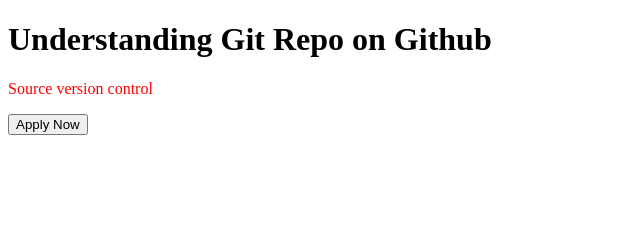
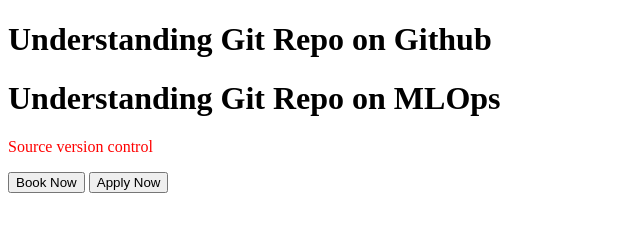
Before and after one commit to chalasani2899/git-training, a plain HTML site: page index.html in a window 1280 px wide. Shown: the whole page, without its empty margins (0-640 px from the left). Drawn offline with Linux system fonts and the light colour scheme.

Commit message:
added men h1 tag

```diff
--- a/index.html
+++ b/index.html
@@ -4,9 +4,10 @@
 <body>
 
     <h1>Understanding Git Repo on Github</h1>
+    <h1>Understanding Git Repo on MLOps</h1>
     <p style="color:red">Source version control</p>
+    <button>Book Now</button>
     <button>Apply Now</button>
-
 </body>
 
 </html>
```
